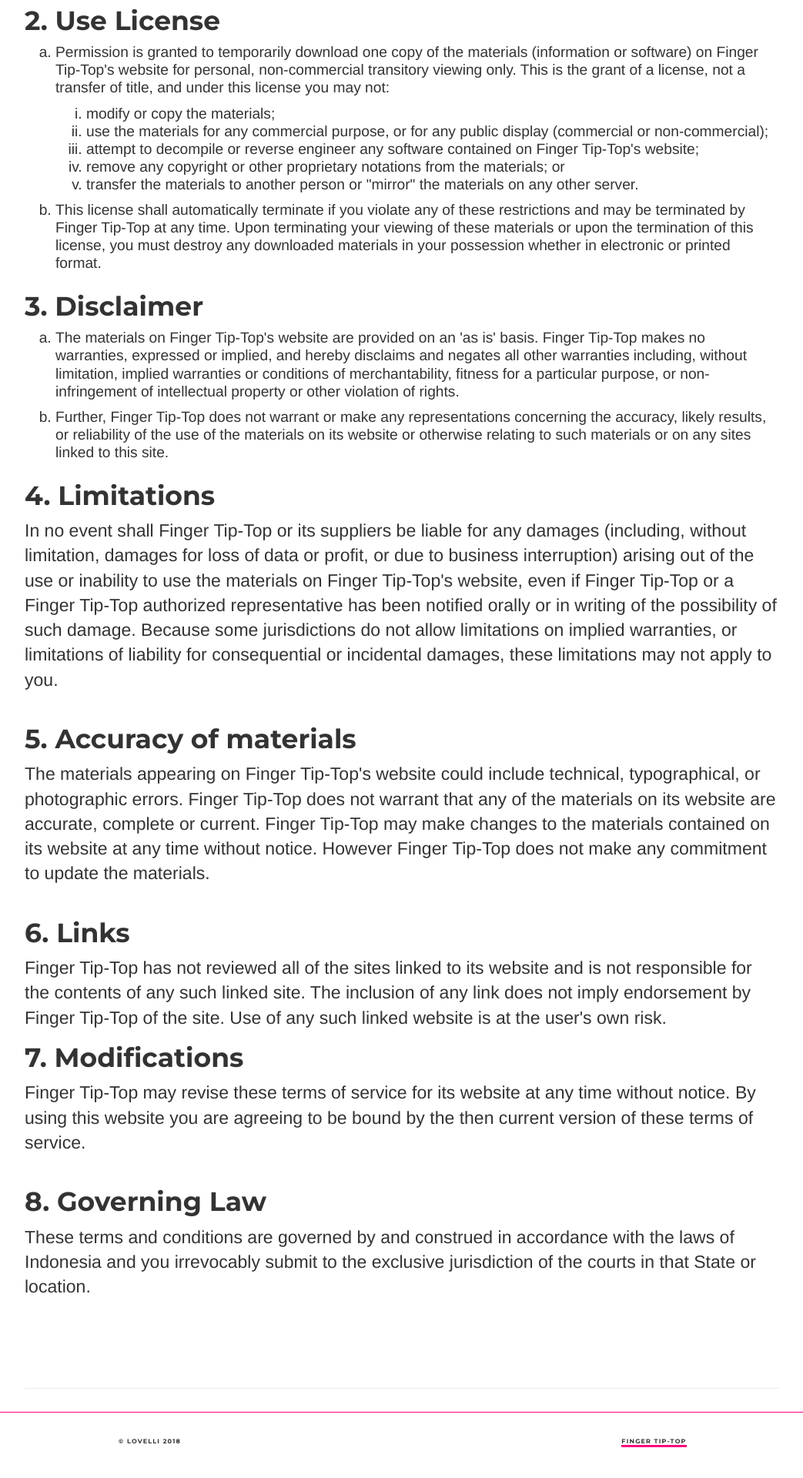
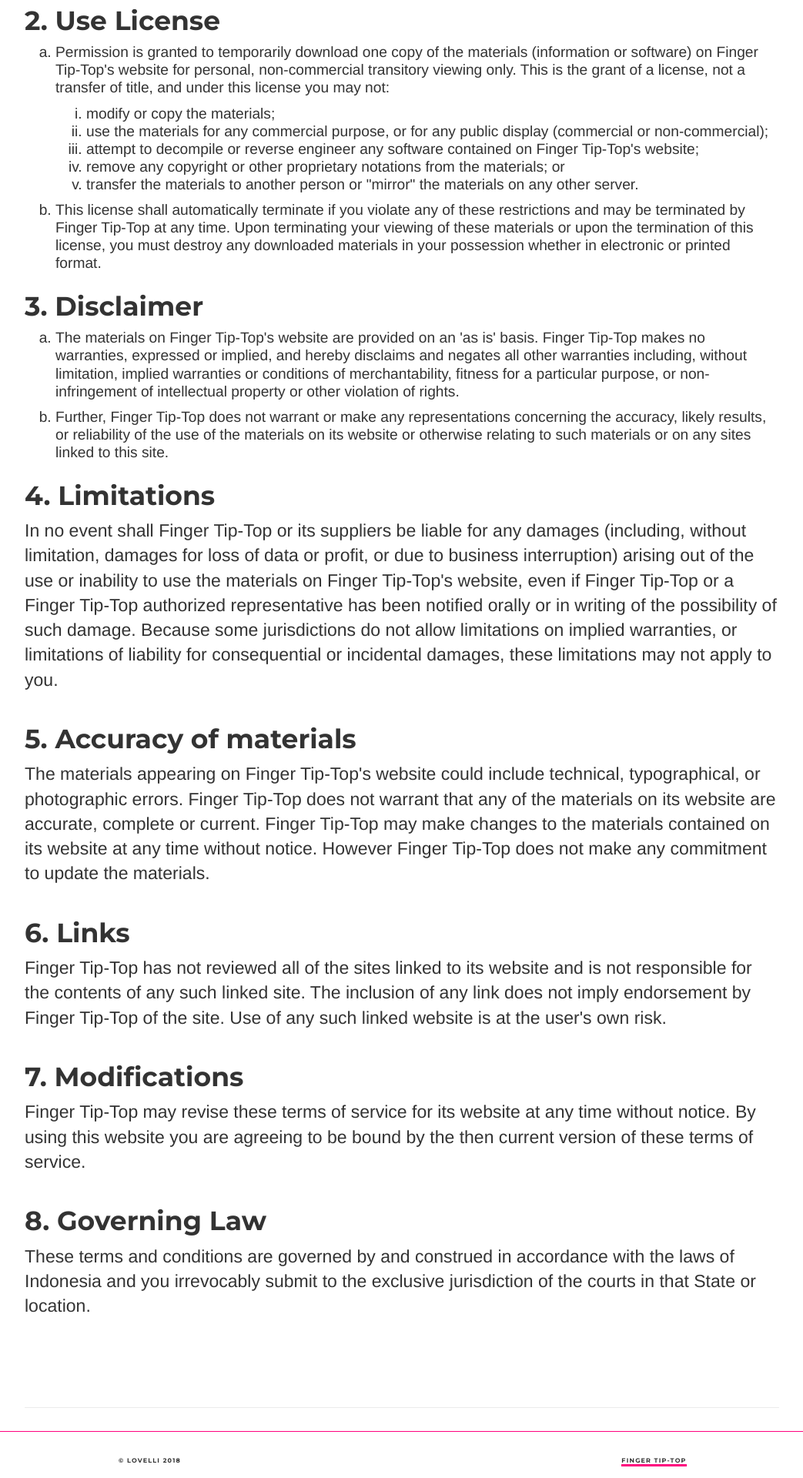
Before and after one commit to ariesti/ariesti.github.io, a Jekyll site: the page built from terms/policies.html, in a window 1280 px wide. Shown: the part 1448-3368 px from the top of the page at 77% size, without its empty margins (118-1161 px from the left). Built offline with Jekyll 4.4.1, drawn with Linux system fonts in a browser that asks for light colours; before the commit the page ends 3343 px from its top, so only the background shows below that.

Commit message:
Update policies.html

```diff
--- a/terms/policies.html
+++ b/terms/policies.html
@@ -43,7 +43,7 @@
 <p>The materials appearing on Finger Tip-Top's website could include technical, typographical, or photographic errors. Finger Tip-Top does not warrant that any of the materials on its website are accurate, complete or current. Finger Tip-Top may make changes to the materials contained on its website at any time without notice. However Finger Tip-Top does not make any commitment to update the materials.</p>
 <h3 class="ex1">6. Links</h3>
 <p>Finger Tip-Top has not reviewed all of the sites linked to its website and is not responsible for the contents of any such linked site. The inclusion of any link does not imply endorsement by Finger Tip-Top of the site. Use of any such linked website is at the user's own risk.</p>
-<h3 class=ex1">7. Modifications</h3>
+<h3 class="ex1">7. Modifications</h3>
 <p>Finger Tip-Top may revise these terms of service for its website at any time without notice. By using this website you are agreeing to be bound by the then current version of these terms of service.</p>
 <h3 class="ex1">8. Governing Law</h3>
 <p>These terms and conditions are governed by and construed in accordance with the laws of Indonesia and you irrevocably submit to the exclusive jurisdiction of the courts in that State or location.</p>
```
